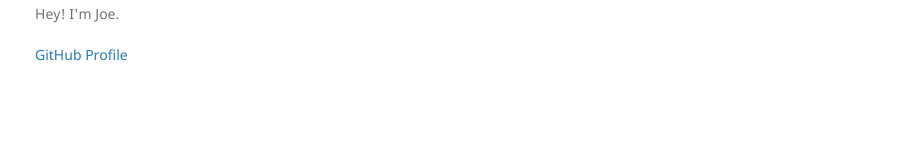
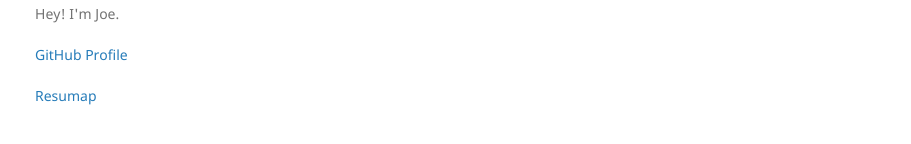
Before and after one commit to jc-clark/jc-clark.github.io, a Jekyll site: the page built from docs/SUPPORT.md, in a window 1280 px wide. Shown: the part 450-594 px from the top of the page, without its empty margins (175-1086 px from the left). Built offline with Jekyll 4.4.1, drawn with Linux system fonts in a browser that asks for light colours; our own code applies the rules of GitHub Pages for plain Markdown files.

Commit message:
adds resumap link

```diff
--- a/_layouts/default.html
+++ b/_layouts/default.html
@@ -30,6 +30,8 @@
         <p class="view"><a href="{{ site.github.owner_url }}">GitHub Profile</a></p>
         {% endif %}
 
+        <p class="view"><a href="jorclork.com/resumap">Resumap</a></p>
+
       </header>
       <section>
 
```
